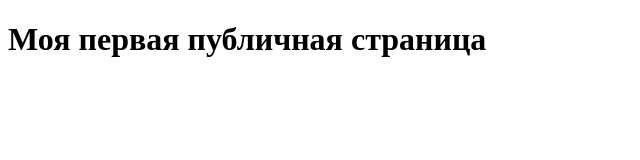
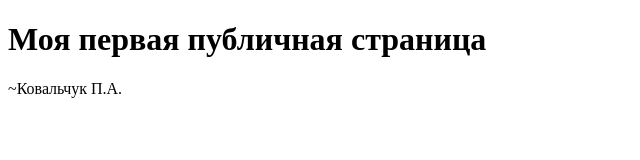
Before and after one commit to stronty8/mySite, a plain HTML site: page index.html in a window 1280 px wide. Shown: the whole page, without its empty margins (0-640 px from the left). Drawn offline with Linux system fonts and the light colour scheme.

Commit message:
add name

```diff
--- a/index.html
+++ b/index.html
@@ -7,6 +7,6 @@
 </head>
 <body>
     <h1>Моя первая публичная страница</h1>
-
+    <footer>~Ковальчук П.А.</footer>
 </body>
 </html>
```
